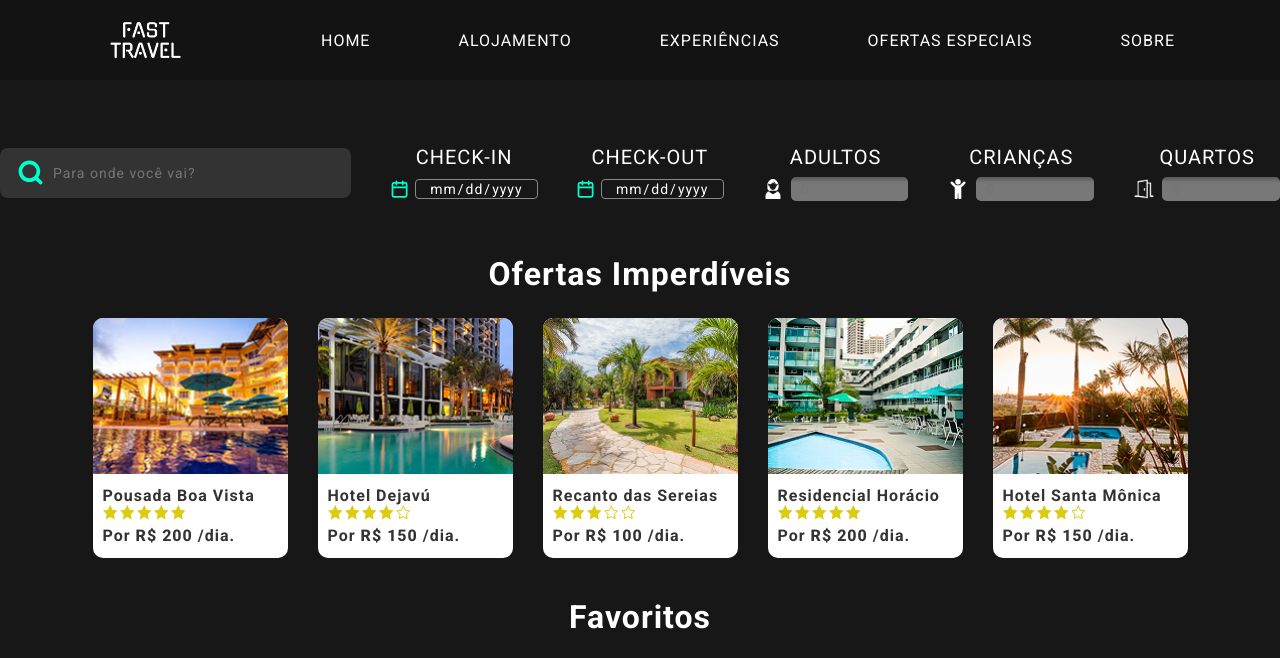
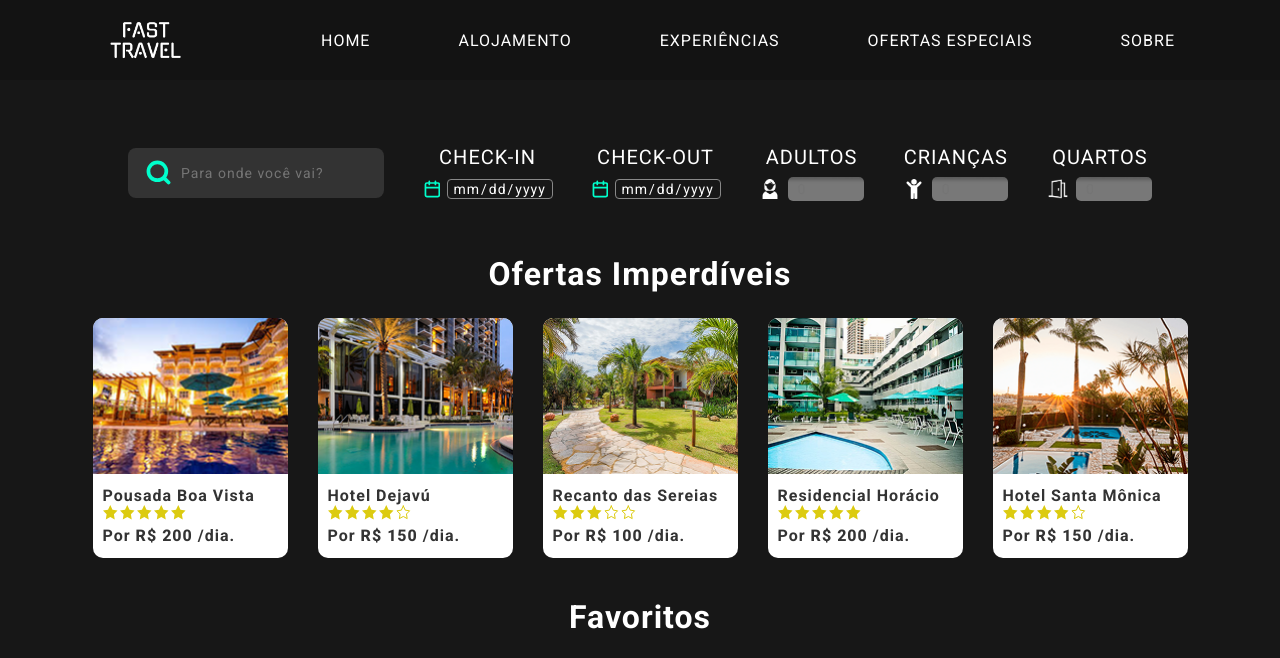
Before and after one commit to Moonjose/ME-FrontENd, a plain HTML site: page src/offers.html in a window 1280 px wide. Shown: the top 658 px of the page. Drawn offline with Linux system fonts and the light colour scheme.

Commit message:
(fix): Correção de responsividade para 1280x720p

```diff
--- a/assets/styles/style.css
+++ b/assets/styles/style.css
@@ -231,7 +231,6 @@ footer {
     height: 15%;
     align-items: center;
     justify-content: center;
-    width: 100%;
     padding-top: 50px;
 }
 
@@ -239,7 +238,7 @@ footer {
     display: flex;
     justify-content: center;
     align-items: center;
-    width: 100%;
+    width: 80%;
     gap: 40px;
 }
 
```
